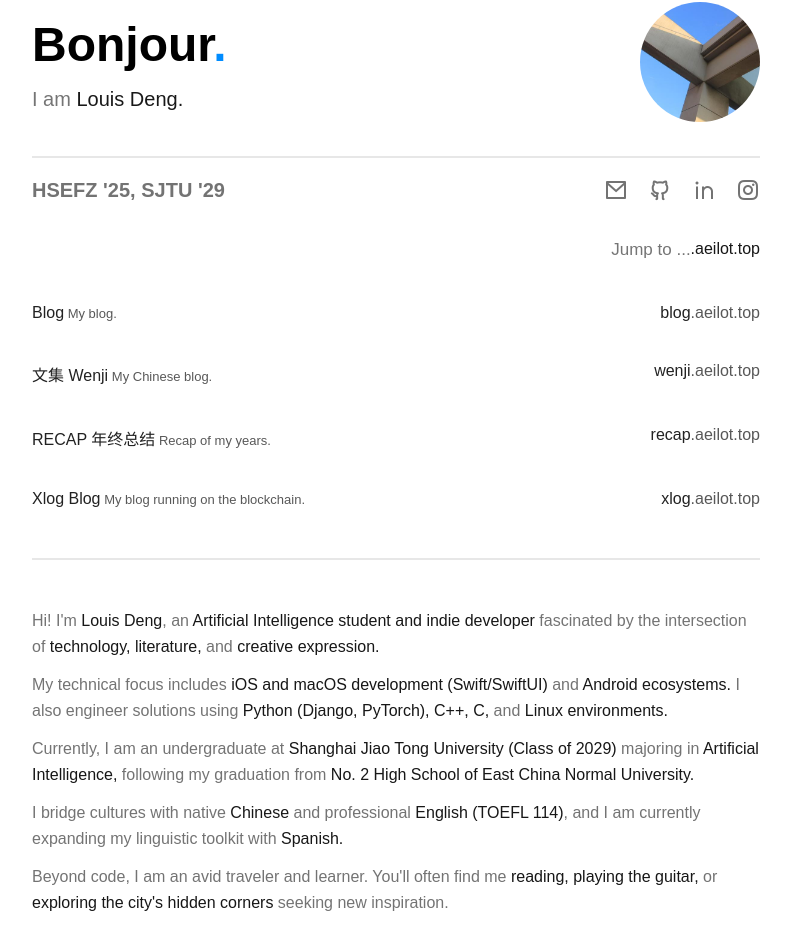
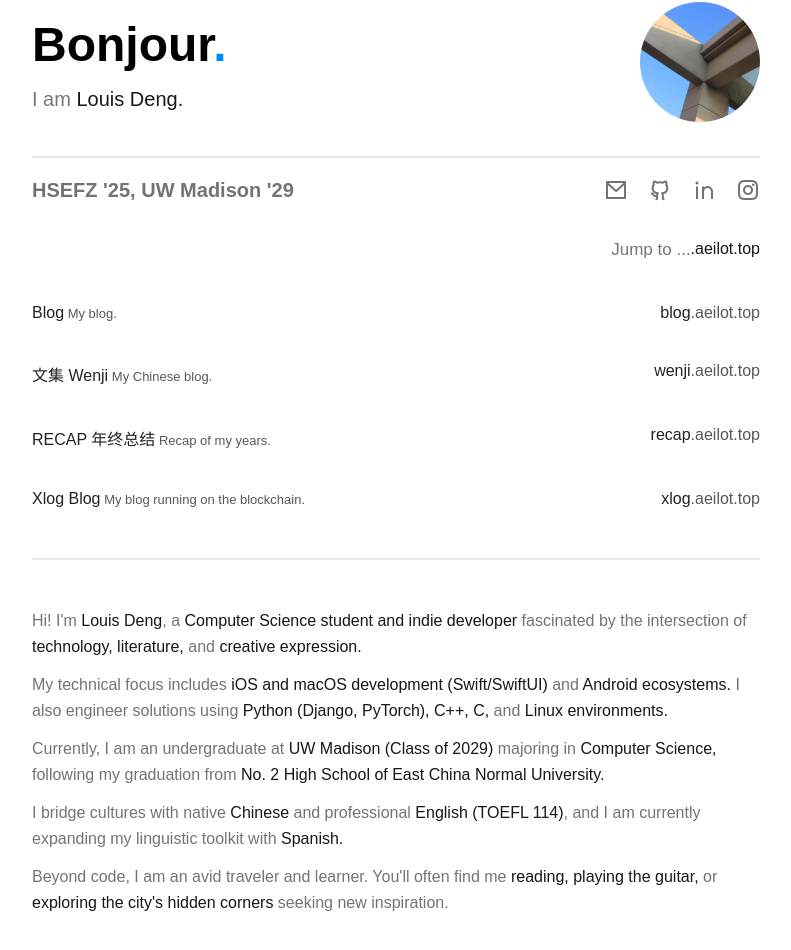
Before and after one commit to aeilot/home-page, a Next.js app: page / in a window 1280 px wide. Shown: the part 294-1244 px from the top of the page, without its empty margins (244-1035 px from the left). Built offline with nearby package versions, Linux system fonts and the light colour scheme.

Commit message:
Update: Personal Info

```diff
--- a/src/app/layout.js
+++ b/src/app/layout.js
@@ -9,8 +9,8 @@ import "./globals.css";
 
 export const metadata = {
   title: "Louis Deng - Student & Indie Developer",
-  description: "Student and indie developer passionate about technology, literature, music, and traveling. HSEFZ '25, SJTU '29. Experienced in iOS, macOS, Android development, and AI.",
-  keywords: ["Louis Deng", "Developer", "SJTU", "AI", "iOS Development", "Software Engineer", "Student"],
+  description: "Student and indie developer passionate about technology, literature, music, and traveling. HSEFZ '25, UW Madison '29. Experienced in iOS, macOS, Android development, and AI.",
+  keywords: ["Louis Deng", "Developer", "UW Madison", "Computer Science", "AI", "iOS Development", "Software Engineer", "Student"],
   authors: [{ name: "Louis Deng" }],
   creator: "Louis Deng",
   metadataBase: new URL('https://aeilot.github.io'),
@@ -18,7 +18,7 @@ export const metadata = {
   // Open Graph
   openGraph: {
     title: "Louis Deng - Student & Indie Developer",
-    description: "Student and indie developer passionate about technology, literature, music, and traveling. HSEFZ '25, SJTU '29.",
+    description: "Student and indie developer passionate about technology, literature, music, and traveling. HSEFZ '25, UW Madison '29.",
     url: 'https://aeilot.github.io',
     siteName: "Louis Deng",
     images: [
@@ -37,7 +37,7 @@ export const metadata = {
   twitter: {
     card: 'summary_large_image',
     title: "Louis Deng - Student & Indie Developer",
-    description: "Student and indie developer passionate about technology, literature, music, and traveling. HSEFZ '25, SJTU '29.",
+    description: "Student and indie developer passionate about technology, literature, music, and traveling. HSEFZ '25, UW Madison '29.",
     creator: '@aeilotd',
     images: ['/avatar.png'],
   },
--- a/src/app/page.js
+++ b/src/app/page.js
@@ -112,7 +112,7 @@ export default function Home() {
     setTitles(getFestiveGreetings());
   }, []);
 
-  const Bio = "HSEFZ '25, SJTU '29";
+  const Bio = "HSEFZ '25, UW Madison '29";
 
   useEffect(() => {
     const interval = setInterval(() => {
@@ -176,13 +176,13 @@ export default function Home() {
         {aboutOpen && (
           <section className={styles.selfIntroSection}>
             <p className={styles.selfIntroText}>
-              <span className={styles.dim}>Hi! I'm </span>Louis Deng<span className={styles.dim}>, an </span>Artificial Intelligence student and indie developer<span className={styles.dim}> fascinated by the intersection of </span>technology, literature, <span className={styles.dim}>and</span> creative expression.
+              <span className={styles.dim}>Hi! I'm </span>Louis Deng<span className={styles.dim}>, a </span>Computer Science student and indie developer<span className={styles.dim}> fascinated by the intersection of </span>technology, literature, <span className={styles.dim}>and</span> creative expression.
             </p>
             <p className={styles.selfIntroText}>
               <span className={styles.dim}>My technical focus includes </span>iOS and macOS development (Swift/SwiftUI)<span className={styles.dim}> and </span>Android ecosystems.<span className={styles.dim}> I also engineer solutions using </span>Python (Django, PyTorch), C++, C, <span className={styles.dim}>and</span> Linux environments.
             </p>
             <p className={styles.selfIntroText}>
-              <span className={styles.dim}>Currently, I am an undergraduate at </span>Shanghai Jiao Tong University (Class of 2029)<span className={styles.dim}> majoring in </span>Artificial Intelligence,<span className={styles.dim}> following my graduation from </span>No. 2 High School of East China Normal University.
+              <span className={styles.dim}>Currently, I am an undergraduate at </span>UW Madison (Class of 2029)<span className={styles.dim}> majoring in </span>Computer Science,<span className={styles.dim}> following my graduation from </span>No. 2 High School of East China Normal University.
             </p>
             <p className={styles.selfIntroText}>
               <span className={styles.dim}>I bridge cultures with native </span>Chinese<span className={styles.dim}> and professional </span>English (TOEFL 114)<span className={styles.dim}>, and I am currently expanding my linguistic toolkit with </span>Spanish.
```
